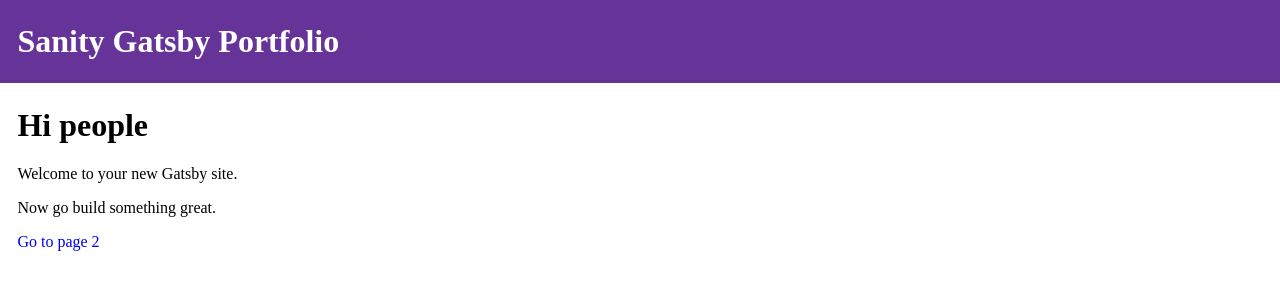
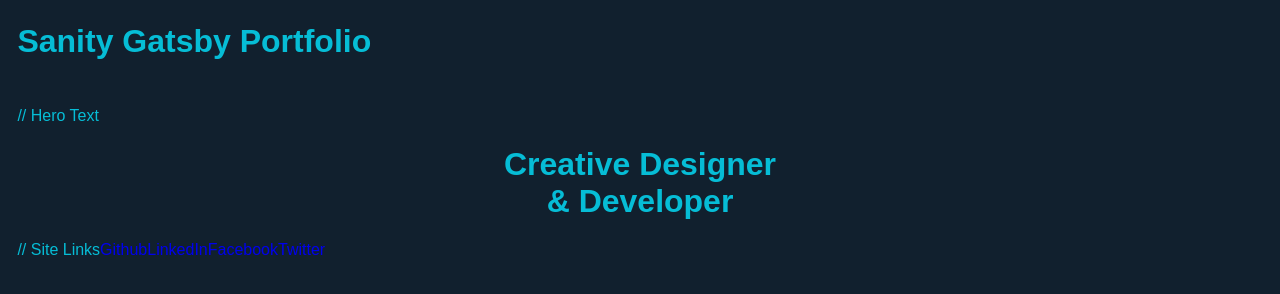
Before and after one commit to Bisrad/sanity-gatsby-portfolio, a Gatsby site: page / in a window 1280 px wide. Built offline with nearby package versions, Linux system fonts and the light colour scheme; Gatsby itself is replaced by a stand-in of ours.

Commit message:
Building Hero

```diff
--- a/package.json
+++ b/package.json
@@ -14,6 +14,10 @@
     "test": "echo \"Write tests! -> https://gatsby.dev/unit-testing\" && exit 1"
   },
   "dependencies": {
+    "@fontsource/open-sans": "^4.1.0",
+    "@fortawesome/fontawesome-svg-core": "^1.2.34",
+    "@fortawesome/free-brands-svg-icons": "^5.15.2",
+    "@fortawesome/react-fontawesome": "^0.1.14",
     "babel-plugin-styled-components": "^1.12.0",
     "gatsby": "^2.26.1",
     "gatsby-plugin-manifest": "^2.11.0",
--- a/src/components/header.js
+++ b/src/components/header.js
@@ -4,7 +4,7 @@
 import styled from 'styled-components';
 
 const HeaderWrapper = styled.div`
-  background: rebeccapurple;
+  background: #11202E;
   margin-bottom: 1.45rem;
 `;
 
@@ -18,7 +18,7 @@
 `;
 
 const StyledLink = styled(Link)`
-  color: white;
+  color: #06BDD6;
   textDecoration: none;
 `;
 
--- a/src/components/layout.js
+++ b/src/components/layout.js
@@ -4,6 +4,7 @@
 import { StaticQuery, graphql } from 'gatsby';
 // Styles
 import styled from 'styled-components';
+import "@fontsource/open-sans" // Defaults to weight 400.
 // Component Imports
 import Header from './header';
 import { GlobalStyle } from '../theme/globalStyle';
--- a/src/pages/index.js
+++ b/src/pages/index.js
@@ -1,14 +1,33 @@
 import React from 'react';
 import { Link } from 'gatsby';
 // Component imports
+import styled from 'styled-components';
 import Layout from '../components/layout';
+
+const MainText = styled.div`
+  text-align: center;
+`;
+
+const LinkStyle = styled.div`
+  display: inline-block;
+  justify-content: center;
+  text-align: center;
+`;
 
 const IndexPage = () => (
   <Layout>
-    <h1>Hi people</h1>
-    <p>Welcome to your new Gatsby site.</p>
-    <p>Now go build something great.</p>
-    <Link to="/page-2/">Go to page 2</Link>
+    // Hero Text
+    <MainText>
+      <h1>Creative Designer
+      <br /> & Developer</h1>
+    </MainText>
+    // Site Links
+    <LinkStyle>
+      <Link to="/page-2/">Github</Link>
+      <Link to="/page-3/">LinkedIn</Link>
+      <Link to="/page-4/">Facebook</Link>
+      <Link to="/page-5/">Twitter</Link>
+    </LinkStyle>
   </Layout>
 );
 
--- a/src/theme/globalStyle.js
+++ b/src/theme/globalStyle.js
@@ -2,10 +2,16 @@
 
 export const GlobalStyle = createGlobalStyle`
   @import url('https://fonts.googleapis.com/css?family=Kodchasan:400,700');
+
+  html {
+    background-color: #11202E;
+    color: #06BDD6;
+  }
+
   body {
     padding: 0;
     margin: 0;
-    font-family: Kodchasan;
+    font-family: 'Jost', sans-serif;
   }
   a {
     text-decoration: none;
```
Also changed, not shown: src/theme/custom.js (added), 1 other file.
